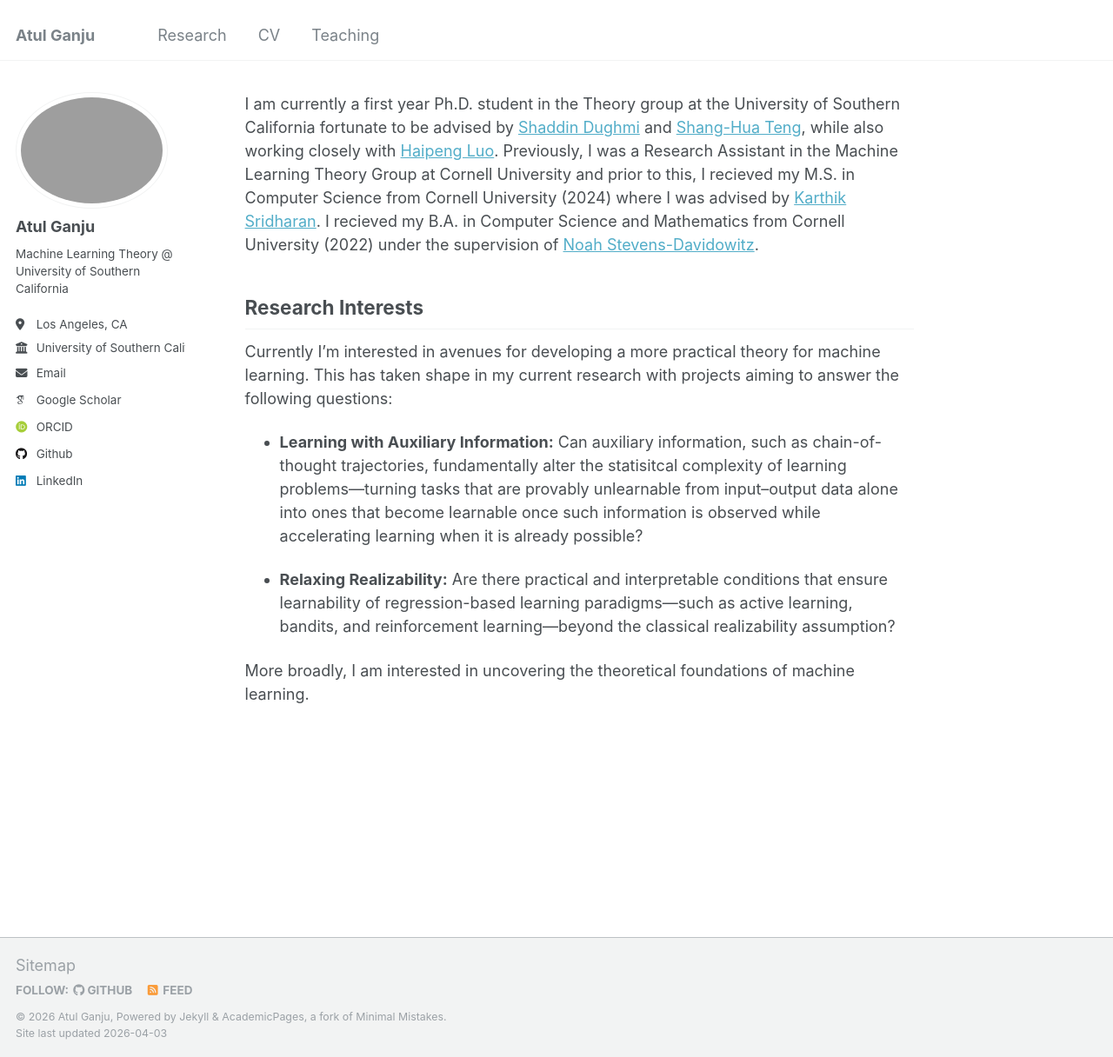
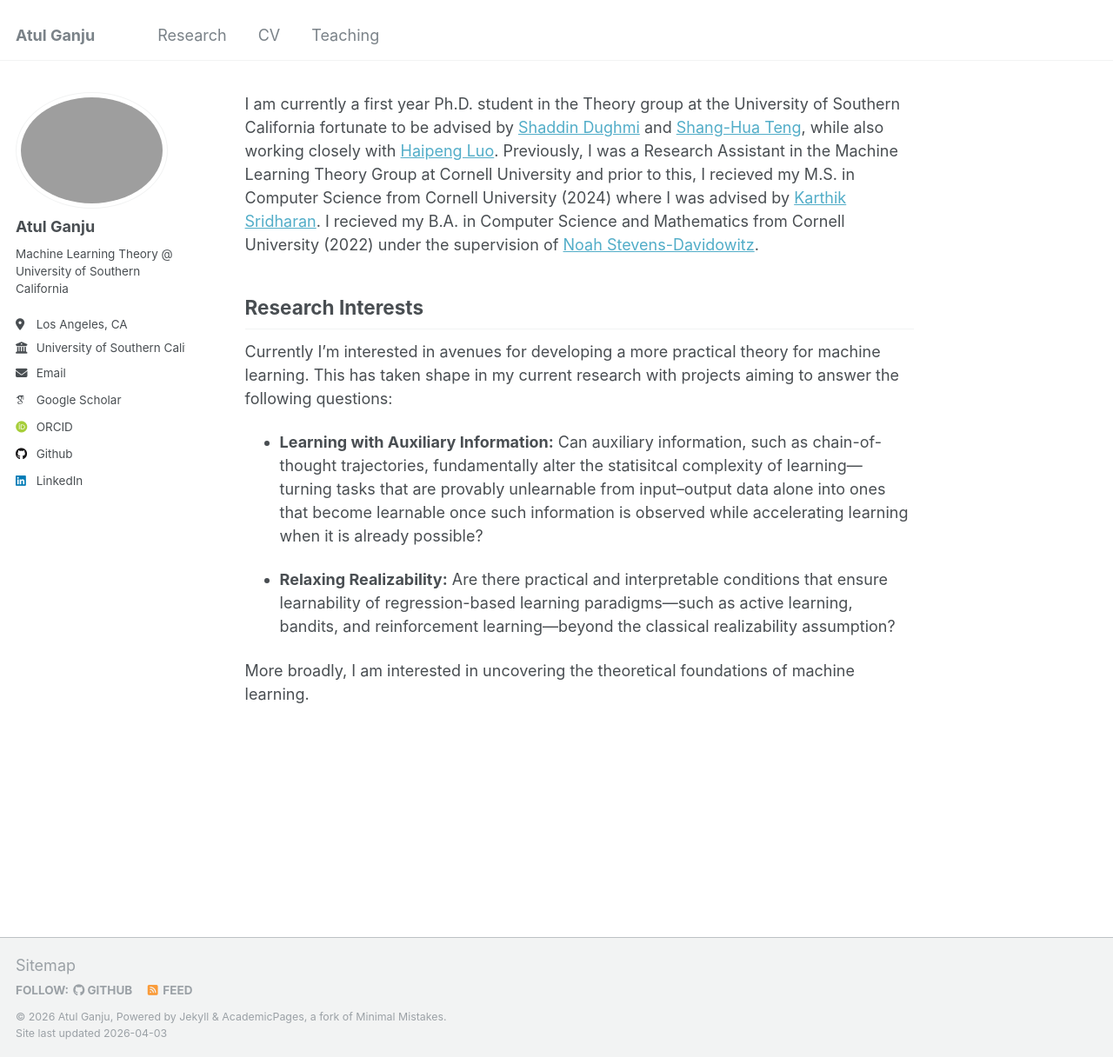
Before and after one commit to atulganju/atulganju.github.io, a Jekyll site: the page built from _pages/about.md, in a window 1280 px wide and 1216 px high. Shown: the whole window at 87% size. Built offline with Jekyll 4.4.1, drawn with Linux system fonts in a browser that asks for light colours; some web fonts are replaced.

Commit message:
Update about.md

```diff
--- a/_pages/about.md
+++ b/_pages/about.md
@@ -14,7 +14,7 @@ I am currently a first year Ph.D. student in the Theory group at the University
 **Research Interests**
 --
 Currently I'm interested in avenues for developing a more practical theory for machine learning. This has taken shape in my current research with projects aiming to answer the following questions:
-* **Learning with Auxiliary Information:** Can auxiliary information, such as chain-of-thought trajectories, fundamentally alter the statisitcal complexity of learning problems—turning tasks that are provably unlearnable from input–output data alone into ones that become learnable once such information is observed while accelerating learning when it is already possible?
+* **Learning with Auxiliary Information:** Can auxiliary information, such as chain-of-thought trajectories, fundamentally alter the statisitcal complexity of learning—turning tasks that are provably unlearnable from input–output data alone into ones that become learnable once such information is observed while accelerating learning when it is already possible?
 
 * **Relaxing Realizability:** Are there practical and interpretable conditions that ensure learnability of regression-based learning paradigms—such as active learning, bandits, and reinforcement learning—beyond the classical realizability assumption?
 
```
